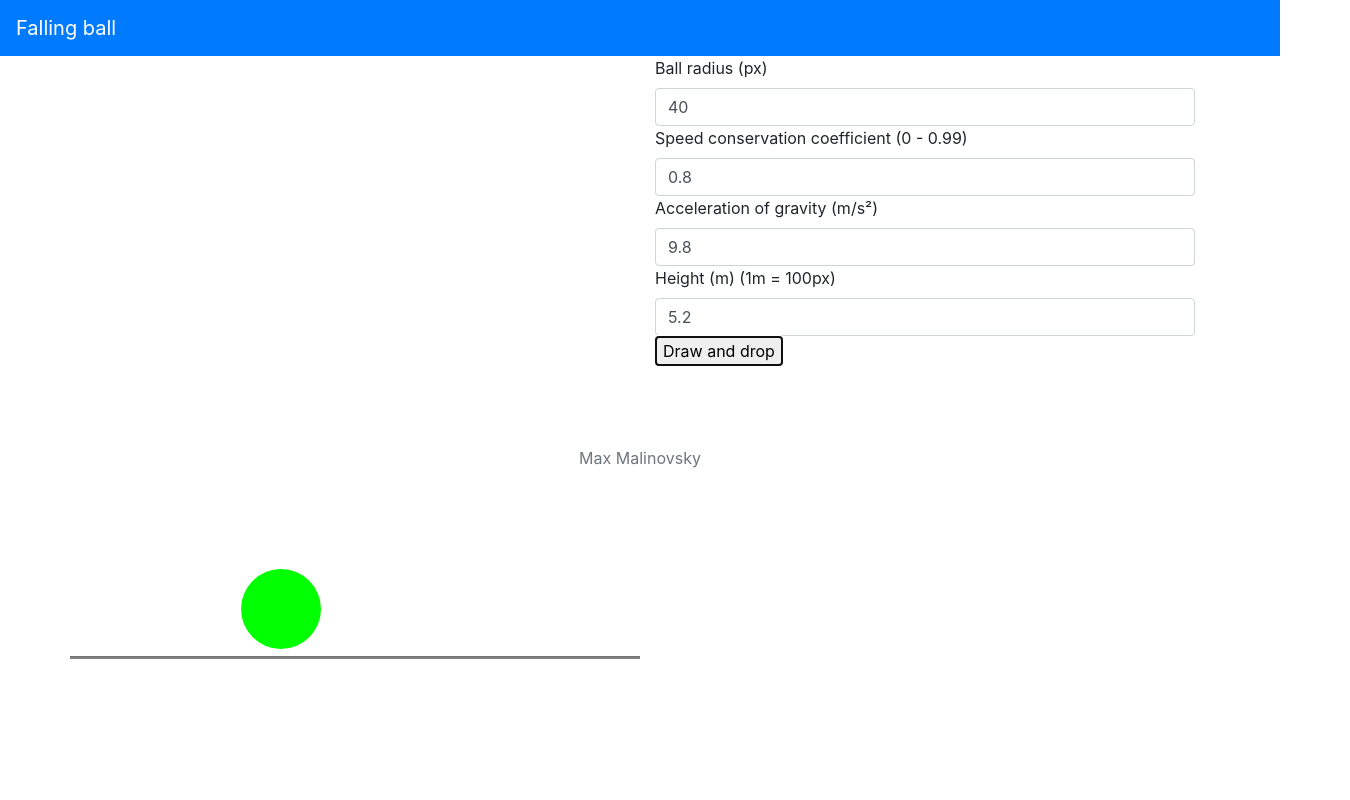
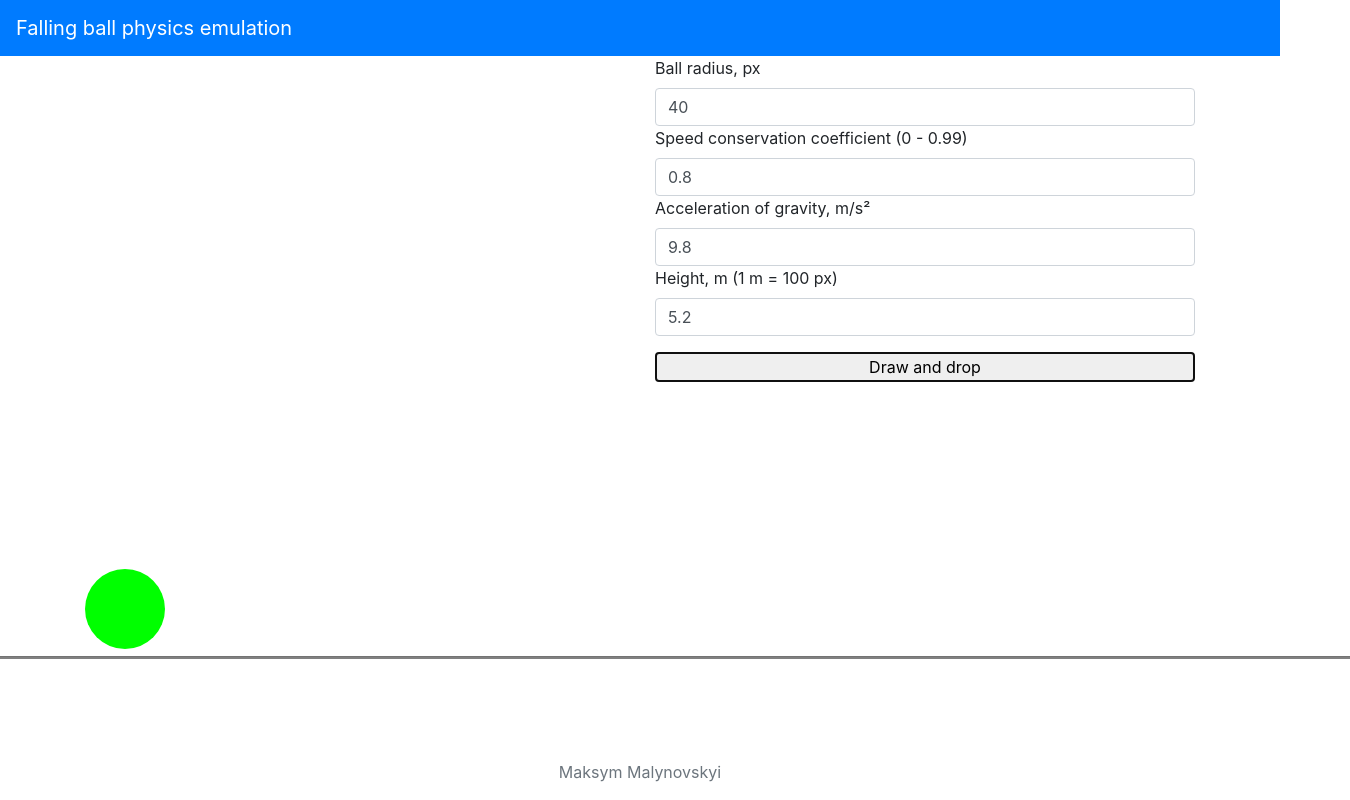
Before and after one commit to malinovskymax/falling-ball, a plain HTML site: page index.html in a window 1280 px wide. Both pictures are taken after a click on the button "Draw and drop". Shown: the whole page, 1350 px wide, since content can reach past the window. Drawn offline with nearby package versions, Linux system fonts and the light colour scheme.

Commit message:
Refactor

```diff
--- a/css/main.css
+++ b/css/main.css
@@ -1,27 +1,39 @@
-html, body {
-    min-height: 100%;
+.container {
+    min-height: 80vh;
 }
 
-.ball {
-    position: absolute;
-    margin: auto;
-    left: 30%;
+.form {
+    z-index: 100;
 }
 
 .footer {
     padding-top: 4rem;
 }
 
-#benchmark {
+#ball {
+    position: absolute;
+    margin: auto;
+    background-color: #00FF00;
+    border-radius: 50%;
+    display: none;
+}
+
+#statistics {
     visibility: hidden;
 }
 
 #surface {
     position: absolute;
-    left: 0;
-    top: 90%;
+    left: -100vw;
+    top: 100%;
     height: 0.1rem;
-    background: gray;
-    width: 100%;
+    background: rgb(128, 128, 128);
+    width: 200vw;
+    overflow-x: hidden;
     margin: 0;
 }
+
+#startButton {
+    margin-top: 1rem;
+    width: 100%;
+}
--- a/index.html
+++ b/index.html
@@ -2,7 +2,7 @@
 <html lang="en">
 <head>
     <meta charset="utf-8">
-    <title>Falling ball</title>
+    <title>Falling ball physics emulation</title>
     <!-- third-party -->
     <link rel="stylesheet" href="https://maxcdn.bootstrapcdn.com/bootstrap/4.0.0/css/bootstrap.min.css" integrity="sha384-Gn5384xqQ1aoWXA+058RXPxPg6fy4IWvTNh0E263XmFcJlSAwiGgFAW/dAiS6JXm" crossorigin="anonymous">
     <!-- third-party end -->
@@ -12,39 +12,36 @@
 
 <body>
     <nav class="navbar navbar-dark bg-primary">
-        <a class="navbar-brand" href="/">Falling ball</a>
+        <a class="navbar-brand" href="/">Falling ball physics emulation</a>
     </nav>
 
     <div class="container">
         <div class="row">
             <div id="drop-container" class="col-6">
-                <canvas id="canvas" class="ball"></canvas>
+                <div id="ball"></div>
                 <hr id="surface">
             </div>
             <div class="col-6">
                 <form class="form">
-                    <label for="radius">Ball radius (px)</label>
+                    <label for="radius">Ball radius, px</label>
                     <input id="radius" class="form-control" type="number" value="40" step="5"/>
-                    <label for="speed-conservation-coefficient">Speed conservation coefficient (0 - 0.99)</label>
-                    <input id="speed-conservation-coefficient" class="form-control" type="number" value="0.8" step="0.05"/>
-                    <label for="g">Acceleration of gravity (m/s&sup2;)</label>
+                    <label for="speedConservationCoefficient">Speed conservation coefficient (0 - 0.99)</label>
+                    <input id="speedConservationCoefficient" class="form-control" type="number" value="0.8" step="0.05"/>
+                    <label for="g">Acceleration of gravity, m/s&sup2;</label>
                     <input id="g" class="form-control" type="number" value="9.8" step="0.1"/>
-                    <label for="height">Height (m) (1m = 100px)</label>
+                    <label for="height">Height, m (1 m = 100 px)</label>
                     <input id="height" class="form-control" type="number" value="5.2" step="0.1"/>
                     <button type="button" id="startButton">Draw and drop</button>
                 </form>
-                <div id="benchmark">
-                    <p id="elapsed-time"></p>
-                    <p id="fps"></p>
-                    <p id="frame-count"></p>
-                </div>
+                <p id="statistics">
+                </p>
             </div>
         </div>
     </div>
 
     <footer class="footer">
         <div class="text-center">
-            <a href="mailto:malinovsky.dev@gmail.com"><p class="text-muted">Max Malinovsky</p></a>
+            <a href="mailto:malinovsky.dev@gmail.com"><p class="text-muted">Maksym Malynovskyi</p></a>
         </div>
     </footer>
 
--- a/js/main.js
+++ b/js/main.js
@@ -1,174 +1,139 @@
 'use strict';
 
-const PIXELS_IN_METER = 100;
+// Fundamental parameter of the Universe
+const PIXELS_PER_METER = 100;
 
-// meters (float or integer)
+// Analogue of Planck length, meters
 const MIN_DEBOUNCE_HEIGHT = 0.01;
 
-const BALL_COLOR = '#00FF00';
+const hideStatistics = () => {
+  document.getElementById('statistics').style.visibility = 'hidden';
+};
+
+const showStatistics = (elapsedTime, frameCount) => {
+  const statistics = document.getElementById('statistics');
+  statistics.style.visibility = 'visible';
+  statistics.innerText = `
+    Animation took ${elapsedTime.toFixed(1)} second(s),
+    ${frameCount} frame(s) were rendered (${Math.round(frameCount / elapsedTime)} fps).
+  `;
+};
+
+const canDebounce = (velocity, g) => {
+  const debounceHeight = Math.pow(velocity, 2) / (2 * g);
+  return debounceHeight >= MIN_DEBOUNCE_HEIGHT;
+};
+
+const calculateAnimationSteps = (height, g, speedConservationCoefficient) => {
+  let step = 0;
+  const animationSteps = [{
+    targetPoint: height * PIXELS_PER_METER,
+    impactSpeed: Math.sqrt(2 * g * height) // when hitting the surface
+  }];
+  let debounceSpeed = animationSteps[step].impactSpeed * speedConservationCoefficient;
+  let bounceHeight;
+  while (canDebounce(debounceSpeed, g)) {
+    // decrease the speed according to speed conservation coefficient
+    debounceSpeed = animationSteps[step].impactSpeed * speedConservationCoefficient;
+    bounceHeight = Math.pow(debounceSpeed, 2) / (2 * g);
+    animationSteps.push({
+      targetPoint: Math.floor(animationSteps[0].targetPoint - bounceHeight * PIXELS_PER_METER)
+    });
+    animationSteps.push({
+      impactSpeed: Math.sqrt(2 * g * bounceHeight)
+    });
+    step = animationSteps.length - 1;
+  }
+  return animationSteps;
+};
+
+const renderAnimationFrame = (time, step, directionChangedAt, g, ball, animationSteps, changeDirection) => {
+  let h;
+  let pos;
+
+  // Falling
+  if (step === 0 || !(step % 2)) {
+    // path that the ball has passed in meters ( h = at^2 / 2 )
+    h = g * Math.pow((time - directionChangedAt) / 1000, 2) / 2;
+    pos = Math.floor(parseInt(ball.style.top) + h * PIXELS_PER_METER);
+    // Correct possible surface layer overpassing because of low fps
+    pos = pos > animationSteps[0].targetPoint ? animationSteps[0].targetPoint : pos;
+    // check if the ball has touched the surface
+    if (pos === animationSteps[0].targetPoint) {
+      changeDirection(time);
+    }
+    ball.style.top = `${pos}px`;
+    return;
+  }
+
+  // Bouncing
+  // initial ball bounce speed
+  const v0 = animationSteps[step - 1].impactSpeed;
+  // time ball going up since last frame
+  const t = (time - directionChangedAt) / 1000;
+  // ball speed at the end of the current time frame
+  const v1 = v0 - g * t;
+  // path that has passed the ball (meters)
+  h = v1 * t - g * Math.pow(t, 2) / 2;
+  // ball position at the end of the current time frame
+  pos = Math.floor(parseInt(ball.style.top) - h * PIXELS_PER_METER);
+  if (h <= 0 || pos <= animationSteps[step].targetPoint) {
+    // Ball has reached targetPoint, normalize position for low FPS
+    pos = animationSteps[step].targetPoint;
+    changeDirection(time);
+  }
+  ball.style.top = `${pos}px`;
+};
 
 addEventListener('DOMContentLoaded', () => {
-    // canvas initialization
-    const canvas = document.getElementById('canvas');
-    const context = canvas.getContext('2d');
-    const benchmark = document.getElementById('benchmark');
+  const ball = document.getElementById('ball');
 
   document.getElementById('startButton').onclick = () => {
-        benchmark.style.visibility = 'hidden';
+    hideStatistics();
 
     // defines what fraction of initial speed is left after hitting the surface
-        const speedConservationCoefficient = parseFloat(document.getElementById('speed-conservation-coefficient').value);
+    const speedConservationCoefficient = parseFloat(document.getElementById('speedConservationCoefficient').value);
     // m/s^2
     const g = parseFloat(document.getElementById('g').value);
     // meters
     const height = parseFloat(document.getElementById('height').value);
     // px
-        const radius = parseInt(document.getElementById('radius').value);
-        const diameter = radius*2;
+    const diameter = parseInt(document.getElementById('radius').value) * 2;
 
-        // position surface
-        document.getElementById('surface').style.top = `${diameter + (height * PIXELS_IN_METER)}px`;
+    document.getElementById('surface').style.top = `${diameter + height * PIXELS_PER_METER}px`;
 
-        // clear
-        canvas.height = canvas.width = diameter;
-        context.clearRect(0, 0, diameter, diameter);
-        // draw
-        context.beginPath();
-        context.arc(radius, radius, radius, 0, 2 * Math.PI);
-        context.fillStyle = BALL_COLOR;
-        context.fill();
+    ball.style.height = `${diameter}px`;
+    ball.style.width = `${diameter}px`;
+    ball.style.top = '0';
+    ball.style.display = 'block';
 
-        // move ball to the starting position
-        canvas.style.top = '0';
-
-        animate({
-            canvas: canvas,
-            speedConservationCoefficient: speedConservationCoefficient,
-            g: g,
-            height: height
-        });
+    animate(ball, speedConservationCoefficient, g, height);
   };
 });
 
-addEventListener('ballStopped', (e) => {
-    document.getElementById('benchmark').style.visibility = 'visible';
-    document.getElementById('elapsed-time').innerText = `${Math.round(e.elapsedTime)} s elapsed`;
-    document.getElementById('fps').innerText = `${Math.round(e.frameCount / e.elapsedTime)} fps`;
-    document.getElementById('frame-count').innerText = `${e.frameCount} frame(s) rendered`;
-});
+const animate = (ball, speedConservationCoefficient, g, height) => {
+  let directionChangedAt = performance.now();
+  let step = 0;
 
-const debounceHeight = (velocity, g) => { return Math.pow(velocity, 2) / (2 * g) };
+  const changeDirection = (time) => {
+    step++;
+    directionChangedAt = time;
+  };
 
-const canDebounce = (velocity, g) => { return debounceHeight(velocity, g) > MIN_DEBOUNCE_HEIGHT };
+  const animationSteps = calculateAnimationSteps(height, g, speedConservationCoefficient);
+  let frameCount = 0;
+  const startTime = performance.now() / 1000;
 
-const calculateBounceParams = (options) => {
-    let bounceCount = 0;
-    let bounceParams = [
-        {
-            // surface level
-            targetPoint: options.height * PIXELS_IN_METER,
-            // m/s (when falling first time)
-            speedNearTheFloor: Math.sqrt(2 * options.g * options.height)
-        }
-    ];
-    // while jump height greater than MIN_DEBOUNCE_HEIGHT - bouncing
-    let deboundeInitialSpeed = bounceParams[bounceCount].speedNearTheFloor * options.speedConservationCoefficient;
-    let bounceHeight, targetPoint, speedDown;
-    while (canDebounce(deboundeInitialSpeed, options.g)) {
-        // decrease the speed according to speed conservation coefficient
-        deboundeInitialSpeed = bounceParams[bounceCount].speedNearTheFloor * options.speedConservationCoefficient;
-        bounceHeight = Math.pow(deboundeInitialSpeed, 2) / (2 * options.g);
-        targetPoint = Math.floor(bounceParams[0].targetPoint - (bounceHeight * PIXELS_IN_METER));
-        speedDown = Math.sqrt(2 * options.g * bounceHeight);
-        // every bounce after first drop is a jump and and subsequent fall
-        bounceParams.push(
-            {
-                targetPoint: targetPoint
-            }
-        );
-        bounceParams.push(
-            {
-                speedNearTheFloor: speedDown
-            }
-        );
-        bounceCount = bounceParams.length - 1;
-    }
-    return bounceParams;
+  const nextFrame = (time) => {
+    renderAnimationFrame(time, step, directionChangedAt, g, ball, animationSteps, changeDirection);
+    frameCount++;
+
+    if (step < animationSteps.length) {
+      return requestAnimationFrame(nextFrame);
     }
 
-const animationStep = (now, options) => {
-    let h = 0;
-    let pos = 0;
-
-    // falling
-    if (!(options.step % 2) || options.step === 0) {
-        // path that the ball has passed in meters ( h = at^2 / 2 )
-        h = (options.g * Math.pow((now - options.directionChangedTime) / 1000, 2)) / 2;
-        pos = Math.floor(parseInt(options.canvas.style.top) + (h * PIXELS_IN_METER));
-        // Correct possible passing surface layer because of low js ticker resolution
-        if (pos > options.bounceParams[0].targetPoint) {
-            pos = options.bounceParams[0].targetPoint;
-        }
-        // check if the ball has touched the surface
-        if (pos === options.bounceParams[0].targetPoint) {
-            options.changeDirection(now);
-        }
-    // debouncing
-    } else {
-        // initial ball debounce speed
-        const v0 = options.bounceParams[options.step - 1].speedNearTheFloor;
-        // time ball going up since last frame
-        const t = (now - options.directionChangedTime) / 1000;
-        // ball speed at the end of the current time frame
-        const v1 = v0 - (options.g * t);
-        // path that has passed the ball (meters)
-        h = (v1 * t) - ((options.g * Math.pow(t, 2)) / 2);
-        // ball position at the end of the current time frame
-        pos = Math.floor(parseInt(options.canvas.style.top) - (h * PIXELS_IN_METER));
-        // maybe the ball has already reached its targetPoint in the current debounce
-        if (pos <= options.bounceParams[options.step].targetPoint) {
-            pos = options.bounceParams[options.step].targetPoint;
-            options.changeDirection(now);
-        } else if (h < 0 && pos !== options.bounceParams[options.step].targetPoint) {
-            // ball has already flyed over top point and is actually falling
-            options.changeDirection(now);
-            pos =  options.bounceParams[options.step].targetPoint;
-        }
-    }
-
-    // animation end, place ball onto the surface
-    if (options.step == options.bounceParams.length) {
-        pos = options.bounceParams[0].targetPoint;
-        options.changeDirection(now);
-    }
-    options.canvas.style.top = pos + 'px';
-    ++options.frameCount;
+    showStatistics(performance.now() / 1000 - startTime, frameCount);
   };
 
-const animate = (options) => {
-    options.directionChangedTime = performance.now();
-    options.changeDirection = (now) => {
-        // switch ball moving direction
-        ++options.step;
-        // direction switching time
-        options.directionChangedTime = now;
+  requestAnimationFrame(nextFrame);
 };
-    options.bounceParams = calculateBounceParams(options);
-    options.step = 0;
-    options.frameCount = 0;
-    options.startTime = Math.trunc(performance.now() / 1000);
-
-    const nextFrame = (now) => {
-        animationStep(now, options);
-        if (options.step <= options.bounceParams.length) {
-            requestAnimationFrame(nextFrame);
-        } else {
-            const e = new Event('ballStopped');
-            e.elapsedTime = Math.trunc(performance.now() / 1000) - options.startTime;
-            e.frameCount = options.frameCount;
-            window.dispatchEvent(e);
-        }
-    }
-
-    requestAnimationFrame(nextFrame);
-}
```
Also changed, not shown: js/animation.js (added), 3 other files. Lines whose indentation alone changed are shown as unchanged.
